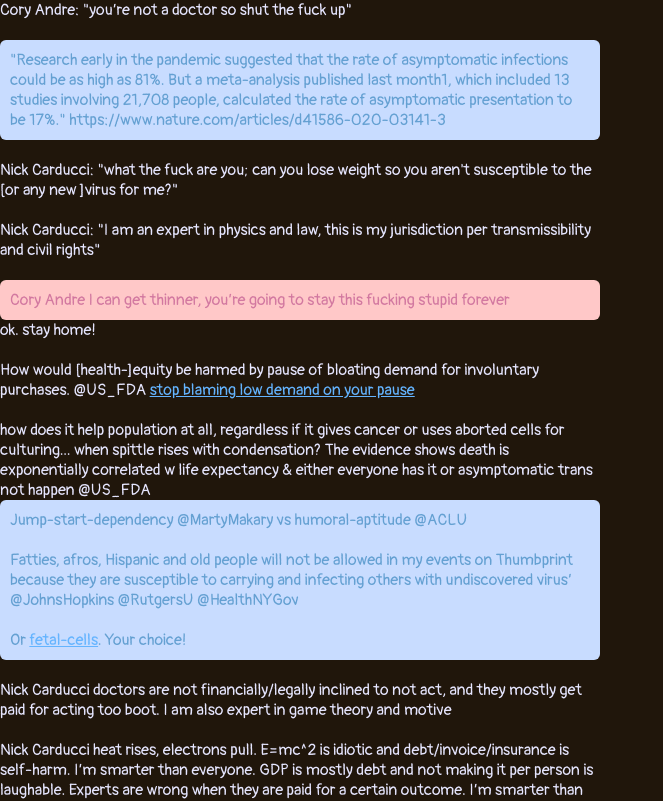
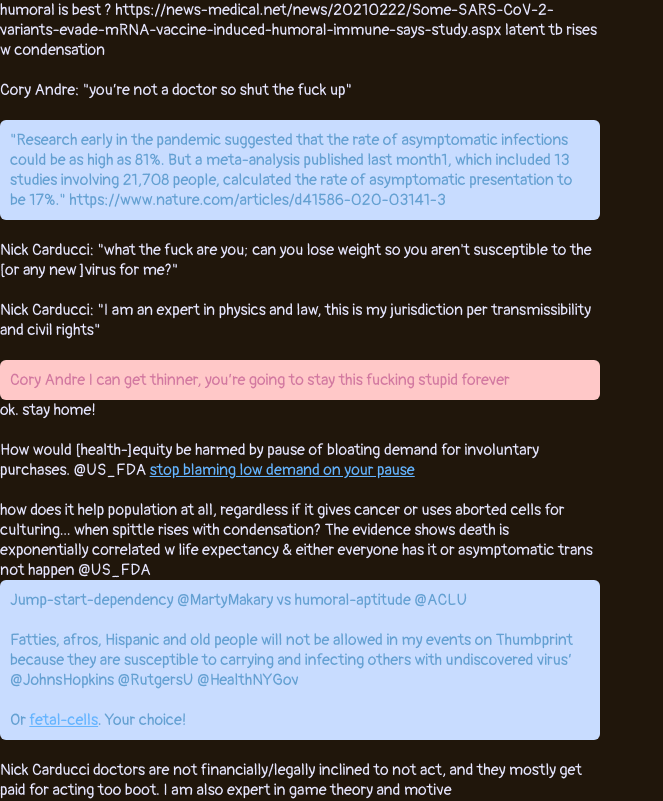
Before and after one commit to NickCarducci/humanharvest, a React (Create React App) app: page / in a window 1280 px wide. Shown: the top 801 px of the page, without its empty margins (0-663 px from the left). Built offline with nearby package versions, Linux system fonts and the light colour scheme.

Commit message:
Update App.js

```diff
--- a/src/App.js
+++ b/src/App.js
@@ -21,6 +21,11 @@ export default function App() {
           position: "relative"
         }}
       >
+        humoral is best ?
+        https://news-medical.net/news/20210222/Some-SARS-CoV-2-variants-evade-mRNA-vaccine-induced-humoral-immune-says-study.aspx
+        latent tb rises w condensation
+        <br />
+        <br />
         Cory Andre: "you’re not a doctor so shut the fuck up"
         <br />
         <br />
```
